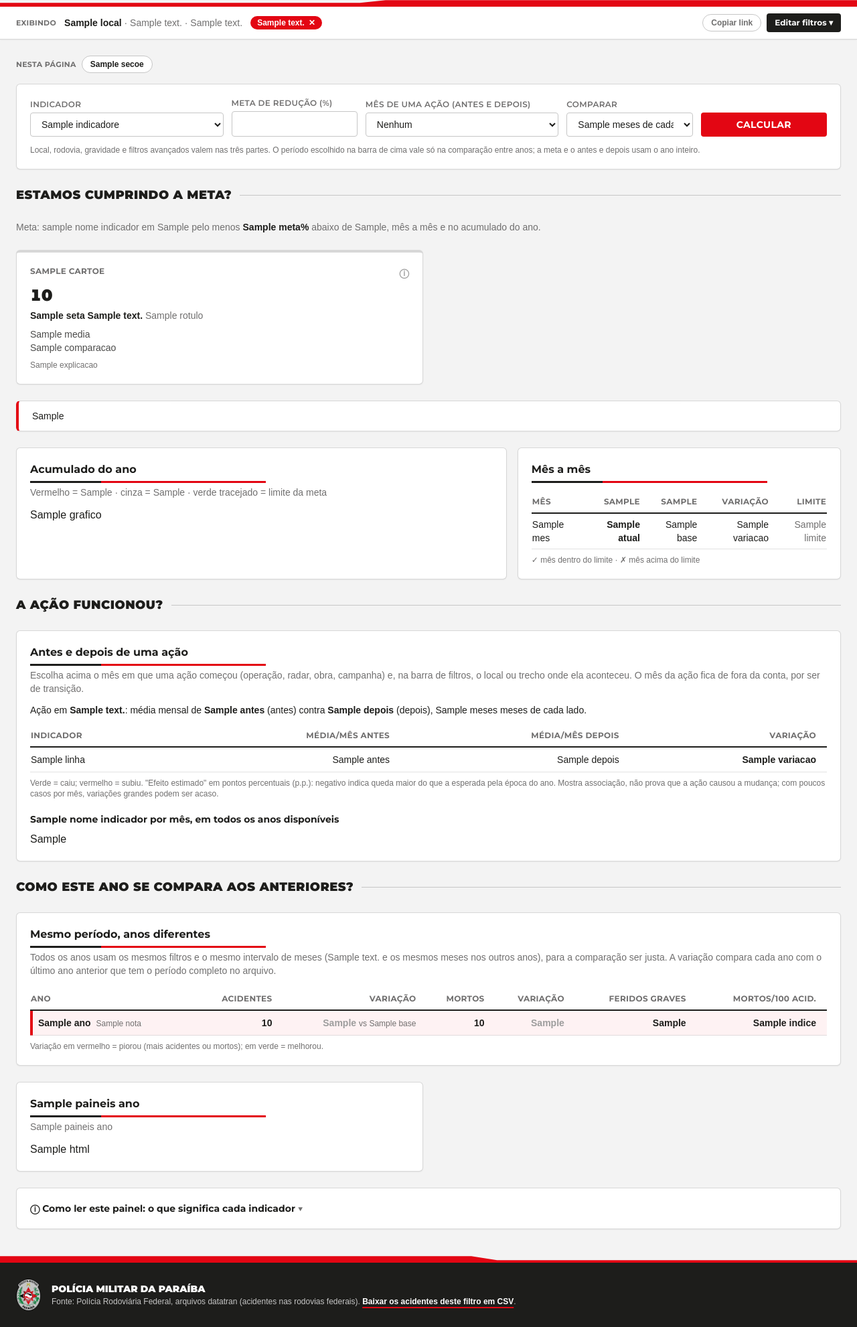
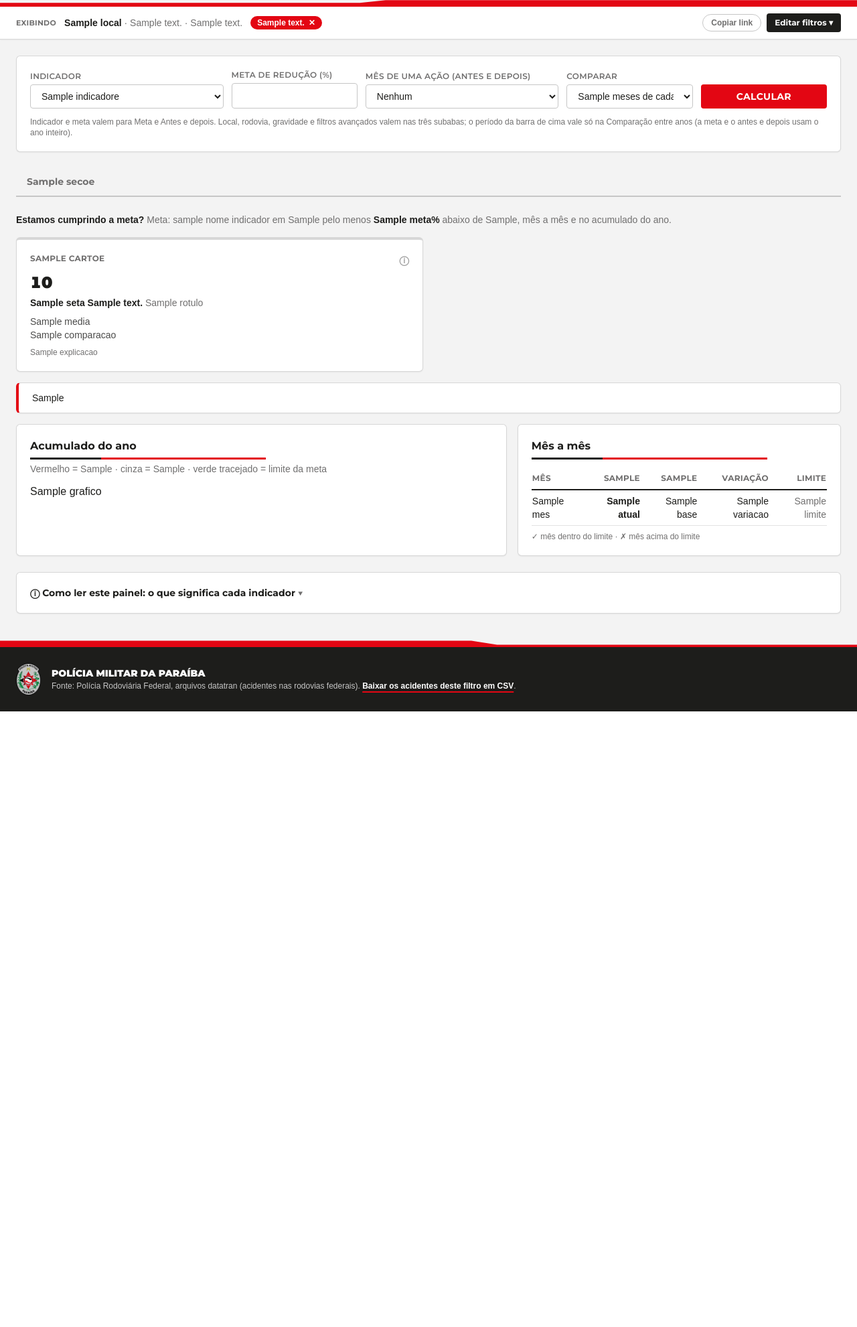
Before and after one commit to lirapmpb-hub/painel-acidentes-prf-LIRA, a Django app: template dashboard/templates/dashboard/acompanhar.html in a window 1280 px wide. Shown: the part 147-2128 px from the top of the page at 67% size. After the commit the page ends 1209 px from the top, so only its background shows below. Run offline with Django 5.2, Linux system fonts and the light colour scheme; the template is opened without the code that fills it: most values are stand-ins (such as "Sample title", 1, 10 or a date in 2020); some libraries are stand-ins or nearby versions.

Commit message:
Subabas nas abas longas
Panorama, Onde agir, Por quê e Acompanhar passam a ter subabas: só uma
parte aparece por vez, em vez de uma página longa. A troca é instantânea, a
subaba escolhida vai no endereço (#mapa) e é mantida ao filtrar; na
impressão saem todas. Substitui os atalhos "Nesta página".

```diff
--- /dev/null
+++ b/dashboard/templates/dashboard/_subabas.html
@@ -0,0 +1,9 @@
+<!-- SUBABAS da aba atual. Uso: include, com secoes = [(id, título)] vindo da view.
+     Cada parte da página tem id igual e o atributo data-subaba; o script do
+     base.html mostra só a escolhida. -->
+<nav class="flex overflow-x-auto border-b-2 border-pm-cinza-claro print:hidden" role="tablist" aria-label="Partes desta aba">
+    {% for ancora, titulo in secoes %}
+    <a href="#{{ ancora }}" role="tab" data-subaba-link="{{ ancora }}" aria-controls="{{ ancora }}"
+       aria-selected="{% if forloop.first %}true{% else %}false{% endif %}" class="subaba">{{ titulo }}</a>
+    {% endfor %}
+</nav>
--- a/dashboard/templates/dashboard/acompanhar.html
+++ b/dashboard/templates/dashboard/acompanhar.html
@@ -40,13 +40,15 @@
             <button type="submit" class="w-full rounded bg-pm-vermelho px-4 py-2 font-titulo text-sm font-bold uppercase tracking-wide text-white hover:bg-pm-vermelho-escuro">Calcular</button>
         </div>
         <p class="sm:col-span-2 lg:col-span-12 text-xs text-pm-cinza">
-            Local, rodovia, gravidade e filtros avançados valem nas três partes. O período escolhido na barra de cima vale só na comparação entre anos; a meta e o antes e depois usam o ano inteiro.
+            Indicador e meta valem para Meta e Antes e depois. Local, rodovia, gravidade e filtros avançados valem nas três subabas; o período da barra de cima vale só na Comparação entre anos (a meta e o antes e depois usam o ano inteiro).
         </p>
     </form>
 
-    <!-- 1. META -->
-    <h2 id="meta" class="titulo-bloco">Estamos cumprindo a meta?</h2>
-    <p class="-mt-3 text-sm text-pm-cinza">Meta: {{ nome_indicador|lower }} em {{ ano_atual }} pelo menos <b class="text-pm-preto">{{ meta }}%</b> abaixo de {{ ano_anterior }}, mês a mês e no acumulado do ano.</p>
+    {% include "dashboard/_subabas.html" %}
+
+    <!-- Subaba 1. META -->
+    <div id="meta" data-subaba class="space-y-4">
+    <p class="text-sm text-pm-cinza"><b class="text-pm-preto">Estamos cumprindo a meta?</b> Meta: {{ nome_indicador|lower }} em {{ ano_atual }} pelo menos <b class="text-pm-preto">{{ meta }}%</b> abaixo de {{ ano_anterior }}, mês a mês e no acumulado do ano.</p>
     {% if acompanhamento %}
         {% include "dashboard/_cartoes.html" with kpis=acompanhamento.cartoes %}
         {% if acompanhamento.frase_restante %}
@@ -88,11 +90,11 @@
     {% else %}
         <p class="cartao text-sm text-pm-cinza">Sem os dados de {{ ano_anterior }} para calcular a meta.</p>
     {% endif %}
+    </div>
 
-    <!-- 2. ANTES E DEPOIS -->
-    <h2 id="antes-depois" class="titulo-bloco">A ação funcionou?</h2>
-    <section class="cartao">
-        <h3 class="titulo-secao">Antes e depois de uma ação</h3>
+    <!-- Subaba 2. ANTES E DEPOIS -->
+    <section id="antes-depois" data-subaba class="cartao">
+        <h3 class="titulo-secao">A ação funcionou? Antes e depois</h3>
         <p class="subtitulo">
             Escolha acima o mês em que uma ação começou (operação, radar, obra, campanha) e, na barra de filtros, o local ou trecho onde ela aconteceu.
             O mês da ação fica de fora da conta, por ser de transição.
@@ -143,10 +145,10 @@
         <div class="mt-2">{{ grafico_antes_depois|safe }}</div>
     </section>
 
-    <!-- 3. COMPARAÇÃO ENTRE ANOS (antiga aba Comparação anual) -->
-    <h2 id="anos" class="titulo-bloco">Como este ano se compara aos anteriores?</h2>
+    <!-- Subaba 3. COMPARAÇÃO ENTRE ANOS (antiga aba Comparação anual) -->
+    <div id="anos" data-subaba class="space-y-4">
     <section class="cartao">
-        <h3 class="titulo-secao">Mesmo período, anos diferentes</h3>
+        <h3 class="titulo-secao">Como este ano se compara aos anteriores?</h3>
         <p class="subtitulo">
             Todos os anos usam os mesmos filtros e o mesmo intervalo de meses ({{ texto_periodo }} e os mesmos meses nos outros anos), para a comparação ser justa.
             A variação compara cada ano com o último ano anterior que tem o período completo no arquivo.
@@ -186,4 +188,5 @@
         {% include "dashboard/_painel.html" with p=p %}
         {% endfor %}
     </section>
+    </div>
 {% endblock %}
--- a/dashboard/templates/dashboard/base.html
+++ b/dashboard/templates/dashboard/base.html
@@ -53,18 +53,21 @@
             .subtitulo { @apply text-sm text-pm-cinza; }
             .campo { @apply w-full rounded border border-pm-cinza-claro bg-white px-3 py-2 text-sm text-pm-preto focus:border-pm-vermelho focus:outline-none focus:ring-2 focus:ring-pm-vermelho/20 disabled:bg-pm-fundo disabled:text-pm-cinza-medio; }
             .rotulo { @apply block text-xs font-titulo font-semibold uppercase tracking-wide text-pm-cinza mb-1; }
-            /* Título de cada bloco grande da página (as seções do "Nesta página") */
-            .titulo-bloco { @apply font-titulo text-lg font-black uppercase tracking-wide text-pm-preto flex items-center gap-3; }
-            .titulo-bloco::after { content: ""; @apply h-px flex-1 bg-pm-cinza-claro; }
         }
         /* Faixa vermelha com o "degrau" diagonal da capa do MIV */
         .faixa-pmpb { height: 10px; background: #e30613;
             clip-path: polygon(0 40%, 42% 40%, 45% 0, 100% 0, 100% 100%, 0 100%); }
         .faixa-pmpb-invertida { height: 10px; background: #e30613;
             clip-path: polygon(0 0, 55% 0, 58% 60%, 100% 60%, 100% 100%, 0 100%); }
-        /* Os atalhos "Nesta página" param a seção logo abaixo da barra de filtros fixa */
+        /* Âncoras param logo abaixo da barra de filtros fixa */
         [id] { scroll-margin-top: 5.5rem; }
-        html { scroll-behavior: smooth; }
+        /* Subabas (_subabas.html): só a escolhida aparece */
+        [data-subaba][hidden] { display: none !important; }
+        .subaba { margin-bottom: -2px; border-bottom: 3px solid transparent; padding: 0.6rem 1rem;
+            font-family: Montserrat, Arial, sans-serif; font-size: 0.875rem; font-weight: 700;
+            color: #706f6f; white-space: nowrap; }
+        .subaba:hover { color: #e30613; }
+        .subaba[aria-selected="true"] { color: #1d1d1b; border-bottom-color: #e30613; }
         /* Partes recolhíveis (<details>): sem o triângulo padrão; textos de aberto/fechado */
         details > summary::-webkit-details-marker { display: none; }
         details[open] > summary .so-fechado, details:not([open]) > summary .so-aberto { display: none; }
@@ -127,7 +130,7 @@
                 <span class="font-titulo text-[11px] font-bold uppercase tracking-wide text-pm-cinza">Exibindo</span>
                 <span class="text-sm"><b>{{ local }}</b> <span class="text-pm-cinza">· {{ texto_periodo }} · {{ descricao_filtro }}</span></span>
                 {% for e in etiquetas %}
-                <a href="{{ e.link }}" class="inline-flex items-center gap-1.5 rounded-full bg-pm-vermelho px-2.5 py-0.5 text-xs font-bold text-white hover:bg-pm-vermelho-escuro" title="Tirar este filtro">
+                <a href="{{ e.link }}" data-manter-subaba class="inline-flex items-center gap-1.5 rounded-full bg-pm-vermelho px-2.5 py-0.5 text-xs font-bold text-white hover:bg-pm-vermelho-escuro" title="Tirar este filtro">
                     {{ e.texto }} <span aria-hidden="true">✕</span><span class="sr-only">tirar este filtro</span>
                 </a>
                 {% endfor %}
@@ -200,7 +203,7 @@
                 <div class="lg:col-span-2 flex gap-2">
                     <button type="submit" class="flex-1 rounded bg-pm-vermelho px-4 py-2 font-titulo text-sm font-bold uppercase tracking-wide text-white hover:bg-pm-vermelho-escuro">Filtrar</button>
                     {% if filtro_ativo %}
-                    <a href="{{ link_limpar }}" class="rounded border border-pm-preto px-3 py-2 font-titulo text-sm font-bold text-pm-preto hover:bg-pm-preto hover:text-white">Limpar</a>
+                    <a href="{{ link_limpar }}" data-manter-subaba class="rounded border border-pm-preto px-3 py-2 font-titulo text-sm font-bold text-pm-preto hover:bg-pm-preto hover:text-white">Limpar</a>
                     {% endif %}
                 </div>
 
@@ -229,16 +232,6 @@
 
     <main class="max-w-7xl mx-auto px-4 sm:px-6 py-6 space-y-6">
 
-        {% if secoes %}
-        <!-- Atalhos para as seções desta página -->
-        <nav class="-mb-2 flex flex-wrap items-center gap-x-1 gap-y-2 text-sm print:hidden" aria-label="Nesta página">
-            <span class="mr-1 font-titulo text-[11px] font-bold uppercase tracking-wide text-pm-cinza">Nesta página</span>
-            {% for ancora, titulo in secoes %}
-            <a href="#{{ ancora }}" class="rounded-full border border-pm-cinza-claro bg-white px-3 py-1 text-xs font-bold text-pm-preto hover:border-pm-vermelho hover:text-pm-vermelho">{{ titulo }}</a>
-            {% endfor %}
-        </nav>
-        {% endif %}
-
         {% block conteudo %}{% endblock %}
 
         <!-- Glossário: como ler os indicadores -->
@@ -263,8 +256,49 @@
         const CHAVE_FILTROS = "painel-filtros-abertos";
         function recarregarFiltros(formulario) {
             try { sessionStorage.setItem(CHAVE_FILTROS, "1"); } catch (erro) {}
+            manterSubaba(formulario);
             formulario.submit();
         }
+
+        // SUBABAS: cada aba longa é dividida em partes (elementos com data-subaba);
+        // só a escolhida aparece. A escolhida vai no fim do endereço (#mapa), então
+        // o link copiado, o voltar do navegador e os filtros mantêm a mesma subaba.
+        const paineisSubaba = [...document.querySelectorAll("[data-subaba]")];
+        const linksSubaba = [...document.querySelectorAll("[data-subaba-link]")];
+        function subabaAtual() {
+            return paineisSubaba.find((p) => !p.hidden);
+        }
+        function mostrarSubaba(id, rolar) {
+            if (!paineisSubaba.length) return;
+            const alvo = id ? document.getElementById(id) : null;
+            const painel = (alvo && alvo.closest("[data-subaba]")) || paineisSubaba[0];
+            paineisSubaba.forEach((p) => { p.hidden = p !== painel; });
+            linksSubaba.forEach((l) => l.setAttribute("aria-selected", l.dataset.subabaLink === painel.id));
+            // gráficos desenhados enquanto escondidos: ajusta a largura ao aparecer
+            painel.querySelectorAll(".js-plotly-plot").forEach((g) => Plotly.Plots.resize(g));
+            if (rolar && alvo && alvo !== painel) alvo.scrollIntoView();
+        }
+        function manterSubaba(formulario) {
+            const atual = subabaAtual();
+            if (atual) formulario.action = location.pathname + "#" + atual.id;
+        }
+        linksSubaba.forEach((link) => link.addEventListener("click", (evento) => {
+            evento.preventDefault();
+            history.replaceState(null, "", "#" + link.dataset.subabaLink);
+            mostrarSubaba(link.dataset.subabaLink, false);
+        }));
+        window.addEventListener("hashchange", () => mostrarSubaba(location.hash.slice(1), true));
+        document.addEventListener("submit", (evento) => manterSubaba(evento.target));
+        // Etiquetas de filtro e "Limpar" também mantêm a subaba
+        document.addEventListener("click", (evento) => {
+            const link = evento.target.closest("a[data-manter-subaba]");
+            const atual = subabaAtual();
+            if (link && atual) link.href = link.href.split("#")[0] + "#" + atual.id;
+        });
+        mostrarSubaba(location.hash.slice(1), true);
+        // Na impressão saem todas as subabas
+        window.addEventListener("beforeprint", () => paineisSubaba.forEach((p) => { p.dataset.estava = p.hidden; p.hidden = false; }));
+        window.addEventListener("afterprint", () => paineisSubaba.forEach((p) => { p.hidden = p.dataset.estava === "true"; }));
         try {
             if (sessionStorage.getItem(CHAVE_FILTROS) === "1") {
                 document.getElementById("barra-filtros").open = true;
--- a/dashboard/views/acompanhar.py
+++ b/dashboard/views/acompanhar.py
@@ -11,7 +11,8 @@ from ..dados import ANO_ATUAL, MESES, anos_disponiveis, carregar_ano, carregar_d
 from ..filtros import recortar
 from .comum import AJUDA, ANO_ANTERIOR, com_tendencia, mostrar, painel, preparar
 
-SECOES = [("meta", "Meta"), ("antes-depois", "Antes e depois"), ("anos", "Comparação entre anos")]
+SECOES = [("meta", "Meta de redução"), ("antes-depois", "Antes e depois de uma ação"),
+          ("anos", "Comparação entre anos")]
 
 
 # =============================================================================
--- a/dashboard/views/onde_agir.py
+++ b/dashboard/views/onde_agir.py
@@ -9,8 +9,8 @@ from ..dados import DIAS_SEMANA
 from .comum import (AJUDA, analise_do_filtro, escolher_ordem, link_ficha, montar_tabela, mostrar,
                     painel, preparar)
 
-SECOES = [("prioridades", "Prioridades"), ("mapa", "Mapa"), ("quando", "Quando"),
-          ("quem-age", "Quem age"), ("perfil", "Perfil da BR"), ("ranking", "Ranking completo")]
+SECOES = [("prioridades", "Prioridades"), ("mapa", "Mapa"), ("quando", "Quando agir"),
+          ("quem-age", "Quem age"), ("trechos", "Perfil e ranking dos trechos")]
 
 
 def linhas_de_prioridade(f, recorte, ranking, n=20):
--- a/dashboard/views/panorama.py
+++ b/dashboard/views/panorama.py
@@ -14,7 +14,7 @@ from .comum import analise_do_filtro, cartoes_principais, mostrar, preparar
 LIMITE_PONTOS_MAPA = 8000
 
 SECOES = [("evolucao", "Evolução"), ("mapa", "Mapa"), ("quando", "Dia e hora"),
-          ("tipos", "Tipos"), ("rodovias", "Rodovias")]
+          ("tipos", "Tipos de acidente"), ("rodovias", "Rodovias")]
 
 
 def pontos_do_mapa(recorte):
--- a/dashboard/views/por_que.py
+++ b/dashboard/views/por_que.py
@@ -10,8 +10,8 @@ from ..calculos import (FAIXAS_VEICULOS, MINIMO_PARA_INDICE, candidatos, decimal
                         tabela_gravidade, vazio_como_zero)
 from .comum import mostrar, painel, preparar
 
-SECOES = [("condicoes", "Condições"), ("causas", "Causas"), ("tipos", "Tipos de acidente"),
-          ("vitimas", "Vítimas"), ("veiculos", "Veículos")]
+SECOES = [("condicoes", "Condições da via e do tempo"), ("causas", "Causas"),
+          ("tipos", "Tipos de acidente"), ("vitimas", "Vítimas e veículos")]
 
 DIMENSOES = [
     # (coluna, título, explicação)
```
Also changed, not shown: dashboard/templates/dashboard/index.html (+20 -18 lines), dashboard/templates/dashboard/por_que.html (+18 -25 lines), dashboard/templates/dashboard/prioridades.html (+10 -6 lines), dashboard/tests.py (+9 -0 lines).
